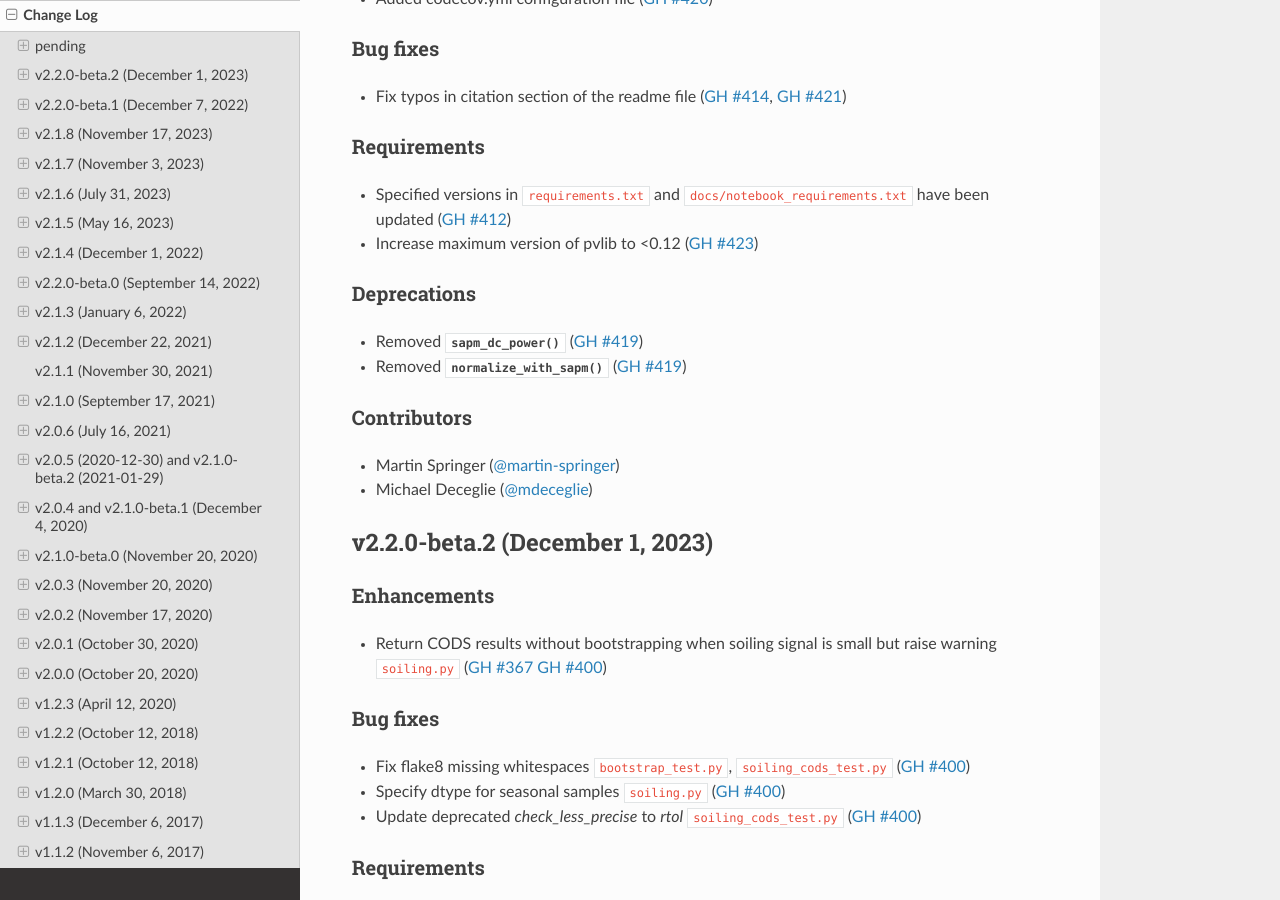
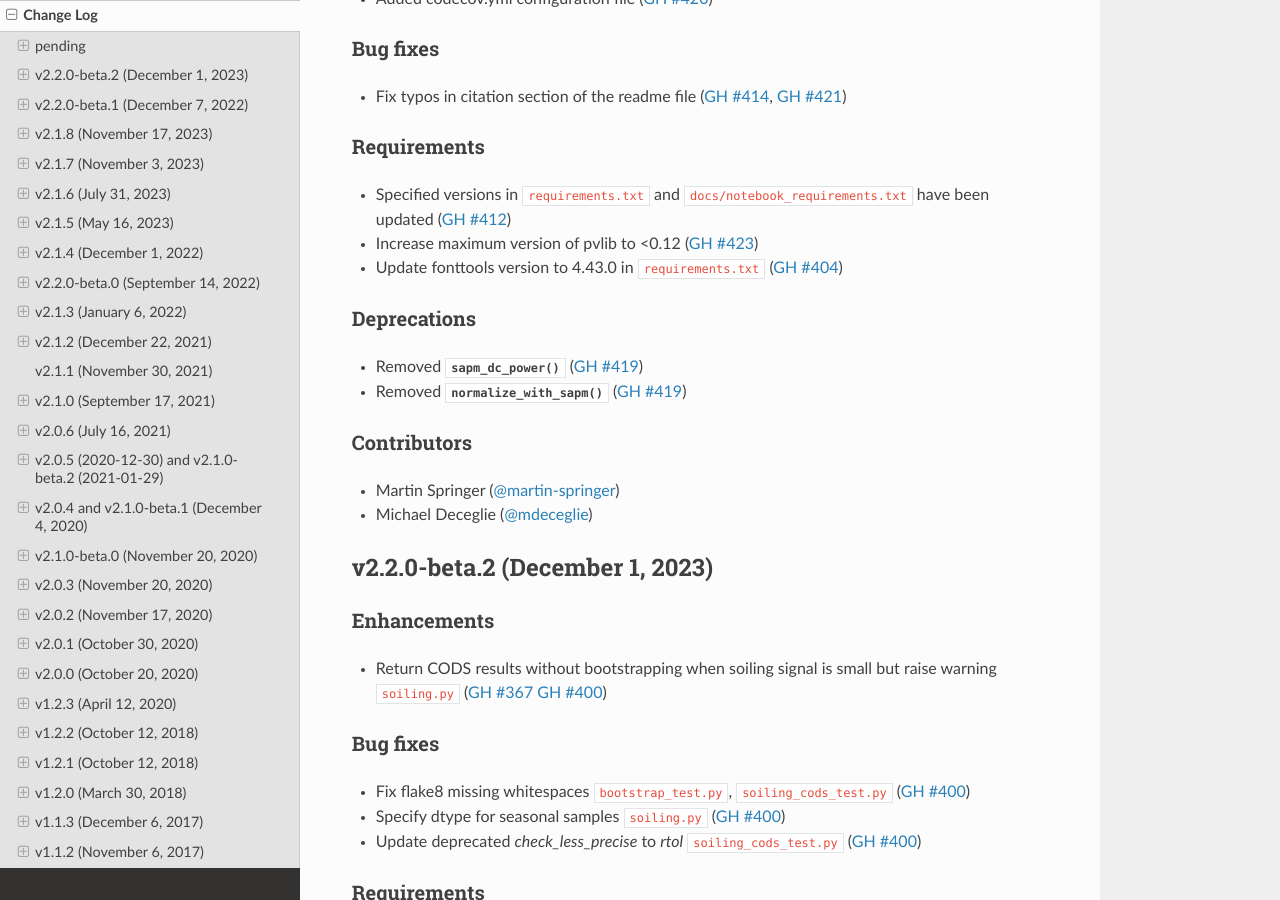
Before and after one commit to NREL/rdtools, a Sphinx documentation site: the page built from docs/sphinx/source/changelog.rst, in a window 1280 px wide and 900 px high, scrolled down 498 px. Built offline with Sphinx 7.4.7 and the Read the Docs theme 2.0.0, drawn with Linux system fonts in a browser that asks for light colours; pages that are not in the unit, such as notebooks, are missing from menus.

Commit message:
update change log

```diff
--- a/docs/sphinx/source/changelog/pending.rst
+++ b/docs/sphinx/source/changelog/pending.rst
@@ -23,6 +23,7 @@ Requirements
 ------------
 * Specified versions in ``requirements.txt`` and ``docs/notebook_requirements.txt`` have been updated (:pull:`412`)
 * Increase maximum version of pvlib to <0.12 (:pull:`423`)
+* Update fonttools version to 4.43.0 in ``requirements.txt`` (:pull:`404`)
 
 Deprecations
 ------------
```
